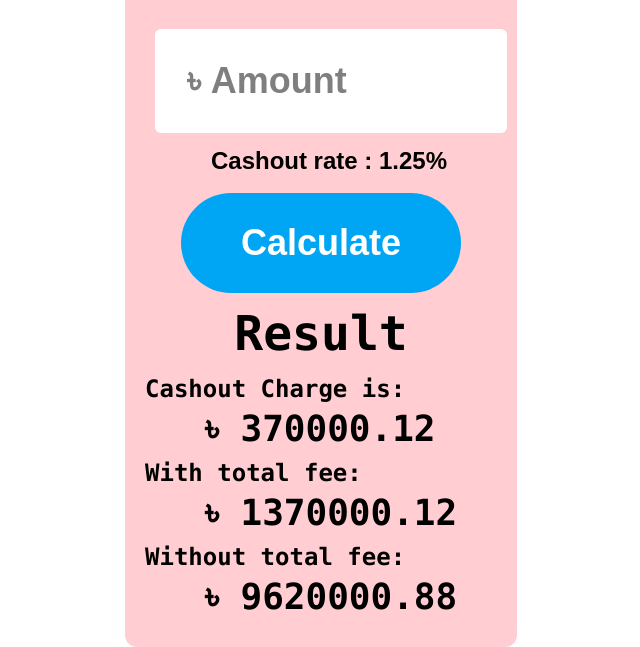
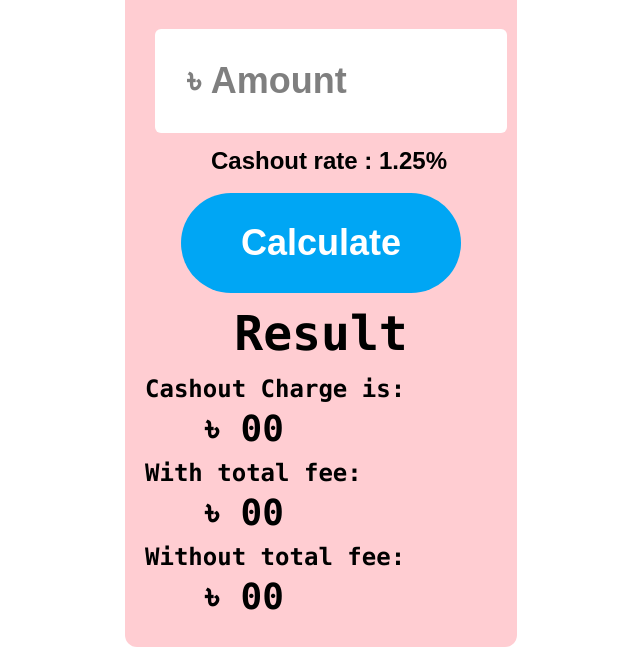
Before and after one commit to masud1680/Cashout-Charge-Calculator, a plain HTML site: page index.html in a window 1280 px wide. Shown: the part 259-906 px from the top of the page, without its empty margins (319-959 px from the left). Drawn offline with nearby package versions, Linux system fonts and the light colour scheme.

Commit message:
Update index.html

```diff
--- a/index.html
+++ b/index.html
@@ -50,13 +50,14 @@
         <div class="result-section">
                     <h3 class="flex justify-center text-5xl mt-2 mb-3  font-mono"><span>Result</span></h3>
         <div class=" ml-5 text-2xl font-mono leading-10">
-            <p> Cashout Charge is: <br> <span class="ml-15 text-4xl ">৳ 370000.12 </span></p>
-            <p>With total fee: <br><span class="ml-15 text-4xl "> ৳ 1370000.12</span></p>
-            <p>Without total fee: <br><span class="ml-15 text-4xl "> ৳ 9620000.88</span></p>
+            <p> Cashout Charge is: <br> <span class="ml-15 text-4xl ">৳ 00 </span></p>
+            <p>With total fee: <br><span class="ml-15 text-4xl "> ৳ 00</span></p>
+            <p>Without total fee: <br><span class="ml-15 text-4xl "> ৳ 00</span></p>
         </div>
         </div>
         </div>
     </div>
     <script src="app.js"></script>
 </body>
+
 </html>
```
